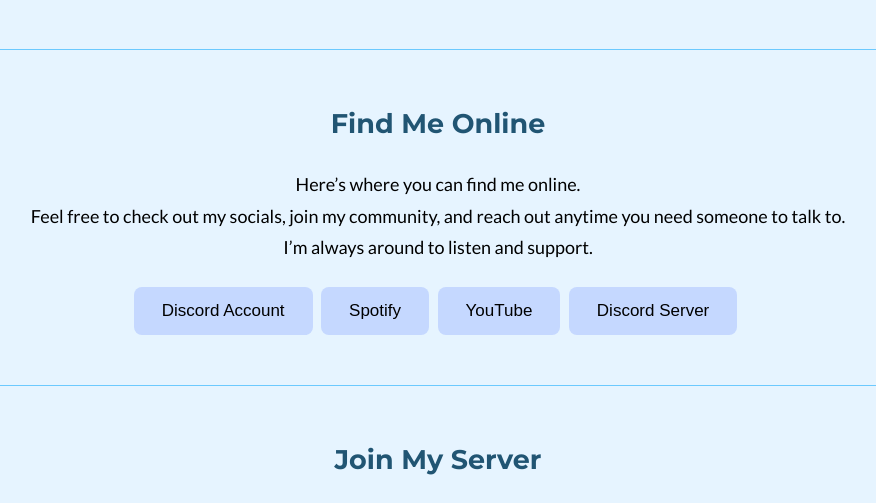
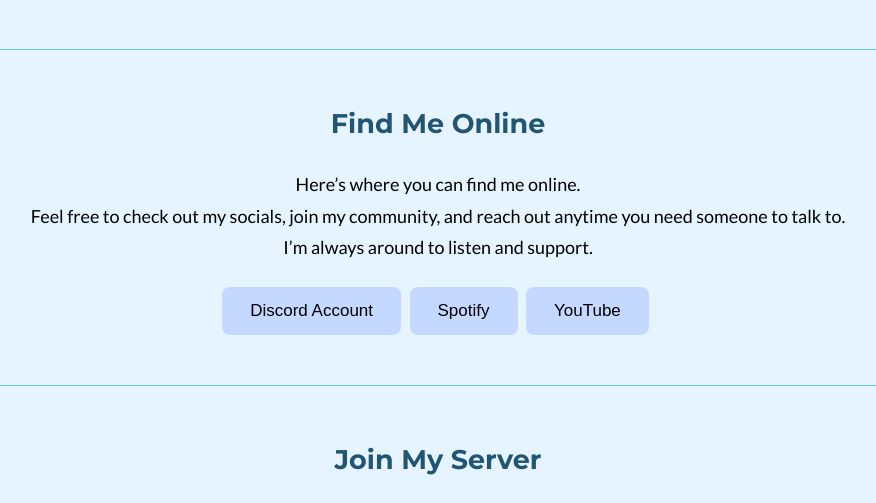
Before and after one commit to Ramen361/ramensupportpage, a plain HTML site: page index.html in a window 1280 px wide. Shown: the part 864-1367 px from the top of the page, without its empty margins (202-1078 px from the left). Drawn offline with Linux system fonts and the light colour scheme.

Commit message:
remove link for discorredd

```diff
--- a/index.html
+++ b/index.html
@@ -55,7 +55,6 @@
         <a href="https://discord.com/users/1133499807399419924" target="_blank"><button>Discord Account</button></a>
         <a href="https://open.spotify.com/user/31urzevtsdchwq35ensdem3bx4zu" target="_blank"><button>Spotify</button></a>
         <a href="https://www.youtube.com/@originalramen" target="_blank"><button>YouTube</button></a>
-        <a href="https://discord.gg/R9Zqb5K2kM" target="_blank"><button>Discord Server</button></a>
     </section>
 
     <!-- SERVER WIDGET -->
```
